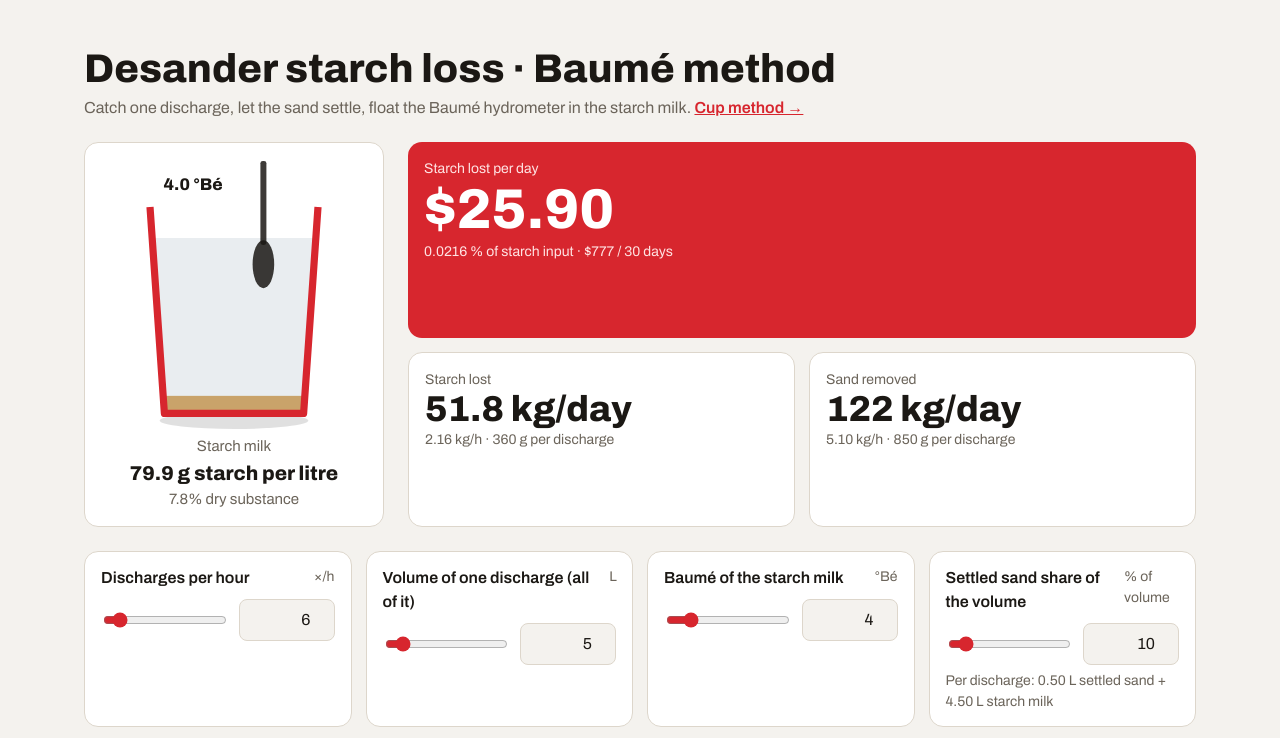
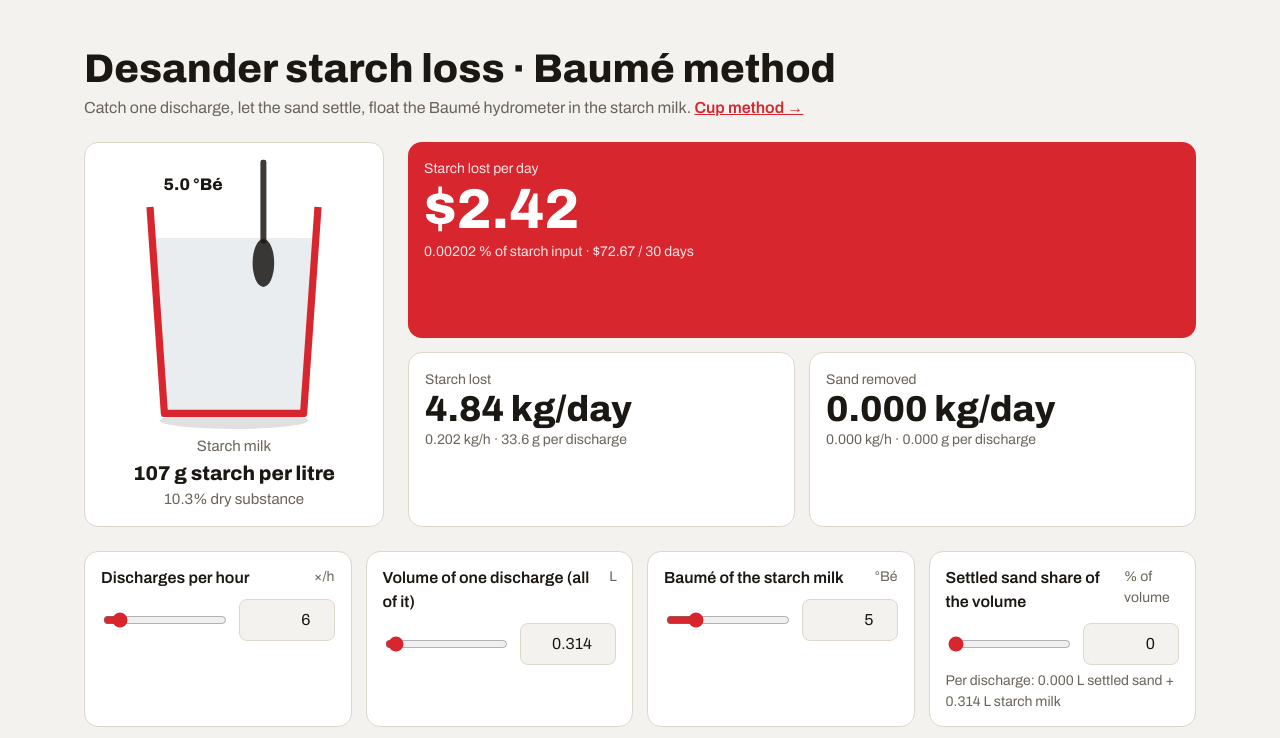
Before and after one commit to thomaskappeai-afk/desander-calculator, a plain HTML site: page baume.html in a window 1280 px wide. Shown: the top 738 px of the page. Drawn offline with Linux system fonts and the light colour scheme.

Commit message:
Baumé page: 0.314 L discharge, 5 °Bé, worst-case defaults
Co-Authored-By: Claude Opus 5.5 <noreply@anthropic.com>
Claude-Session: https://claude.ai/code/session_011xdtA3urV4o9aW5SFa97KX

```diff
--- a/baume.html
+++ b/baume.html
@@ -73,7 +73,7 @@ th{font-size:14px;color:var(--mut);font-weight:600}
 <div class="ctr" id="ctr"></div>
 
 <details><summary>Densities and Baumé scale (assumptions)</summary><div class="ctr" id="adv" style="margin-top:8px"></div>
-<p class="note">Baumé → density of the liquid: SG = modulus ÷ (modulus − °Bé), modulus 145 (US scale for liquids heavier than water). Starch in that liquid: g/L = (SG − 1) × 1000 ÷ (1 − 1 ÷ starch density), because each gram of starch adds (1 − 1/1.55) g to a litre. Read the hydrometer at the temperature it is calibrated for (usually 15–20 °C). Only the starch in the liquid above the sand is counted; starch in the wet sand is ignored, so the true loss can be slightly higher. Sand kg = settled sand volume × sand density.</p></details>
+<p class="note">Baumé → density of the liquid: SG = modulus ÷ (modulus − °Bé), modulus 145 (US scale for liquids heavier than water). Starch in that liquid: g/L = (SG − 1) × 1000 ÷ (1 − 1 ÷ starch density), because each gram of starch adds (1 − 1/starch density) g to a litre. Defaults are worst case: the discharge liquid is taken at the incoming 5 °Bé, no sand takes up volume, and starch density 1.50 (the low end of 1.50–1.55), which gives the most starch per °Bé. Read the hydrometer at the temperature it is calibrated for (usually 15–20 °C). Only the starch in the liquid above the sand is counted; starch in the wet sand is ignored, so the true loss can be slightly higher. Sand kg = settled sand volume × sand density.</p></details>
 
 <button id="reset" type="button">Reset all to defaults</button>
 <div class="scroll"><table><thead><tr><th>Period</th><th>Sand kg</th><th>Starch kg</th><th>Starch $</th></tr></thead><tbody id="tb"></tbody></table></div>
@@ -84,14 +84,14 @@ th{font-size:14px;color:var(--mut);font-weight:600}
 {
 const F=[
  ['dis','Discharges per hour','×/h',1,60,1,6],
- ['vol','Volume of one discharge (all of it)','L',0.1,50,0.1,5],
- ['be','Baumé of the starch milk','°Bé',0,25,0.1,4],
- ['sandp','Settled sand share of the volume','% of volume',0,100,1,10],
+ ['vol','Volume of one discharge (all of it)','L',0.01,10,0.001,0.314],
+ ['be','Baumé of the starch milk','°Bé',0,25,0.1,5],
+ ['sandp','Settled sand share of the volume','% of volume',0,100,1,0],
  ['tph','Starch input','t/h',1,60,0.5,10],
  ['hrs','Run hours per day','h',1,24,0.5,24],
  ['price','Starch price','US$/t',200,1000,5,500]];
 const A=[
- ['rst','Starch granule density','g/mL',1.4,1.7,0.01,1.55],
+ ['rst','Starch granule density','g/mL',1.4,1.7,0.01,1.5],
  ['rs','Settled sand density (dry basis)','kg/L',1,2.2,0.05,1.7],
  ['mod','Baumé modulus','',140,150,0.1,145]];
 const v={};
@@ -100,7 +100,7 @@ mk(F,document.getElementById('ctr'));mk(A,document.getElementById('adv'));
 const $=id=>document.getElementById(id);
 $('sandp').closest('.c').insertAdjacentHTML('beforeend','<div class="note" id="splitl" style="margin-top:2px"></div>');
 const fx=(x,d)=>x.toLocaleString('en-US',{minimumFractionDigits:d,maximumFractionDigits:d});
-const n1=x=>fx(x,Math.abs(x)>=100?0:Math.abs(x)>=10?1:2);
+const n1=x=>fx(x,Math.abs(x)>=100?0:Math.abs(x)>=10?1:Math.abs(x)>=1?2:3);
 const kg=x=>x>=1000?fx(x/1000,2)+' t':n1(x)+' kg';
 const usd=x=>'$'+fx(x,Math.abs(x)>=100?0:Math.abs(x)>=1?2:3);
 const p3=x=>x===0?'0':x<1e-6?'< 0.000001':x>=100?fx(x,1):Number(x.toPrecision(3)).toString();
```
